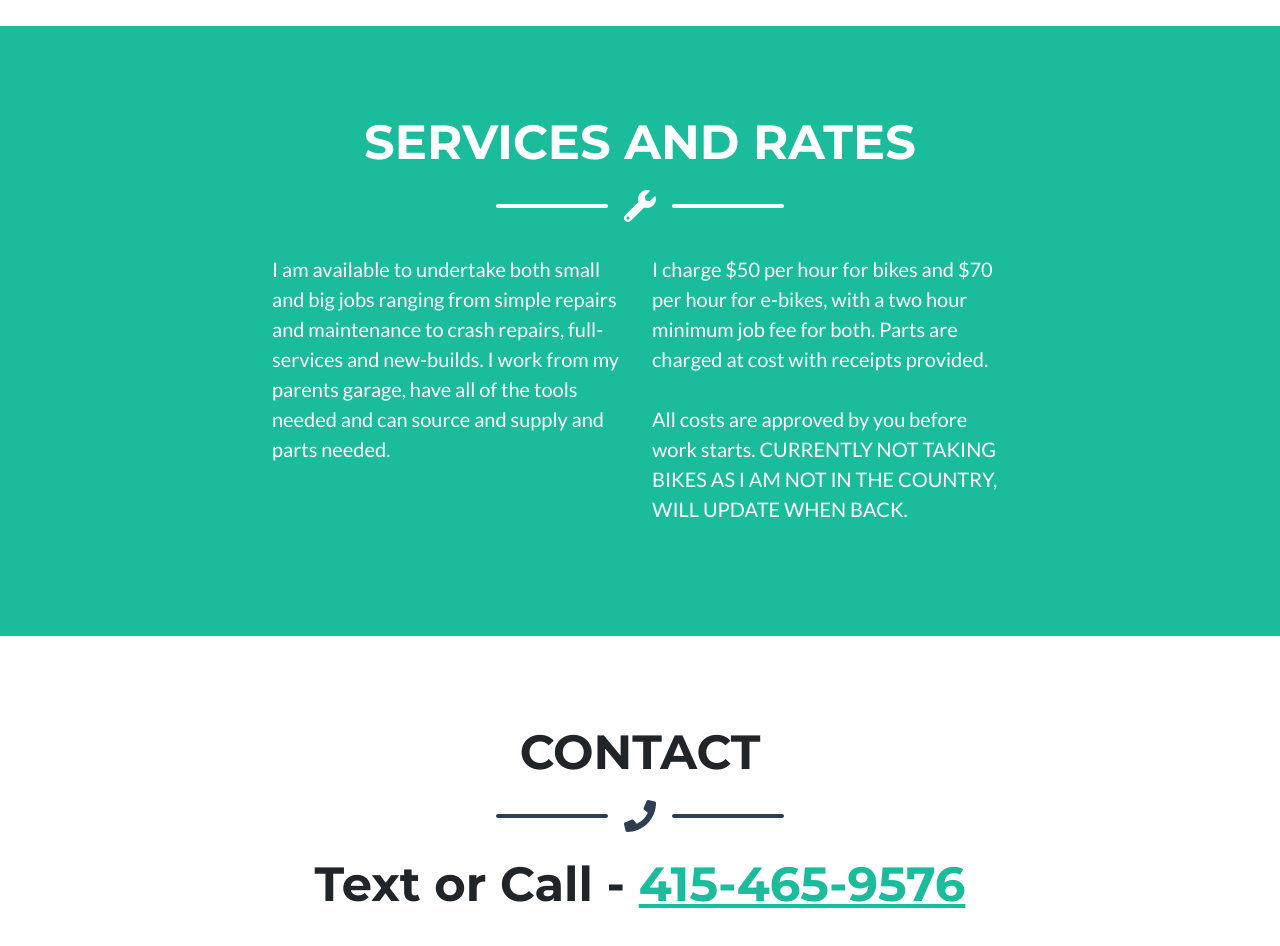
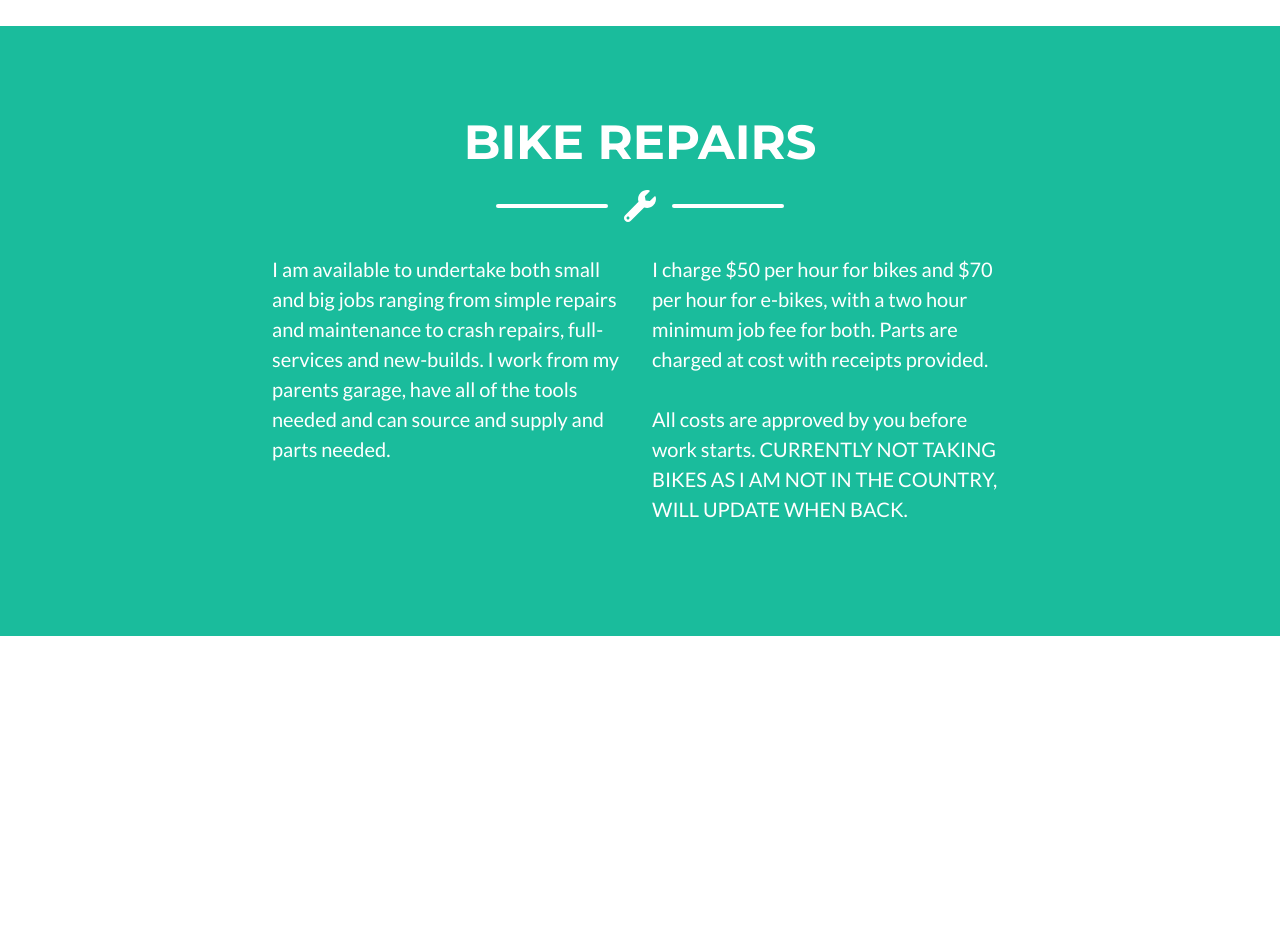
Before and after one commit to JackCurphey/jackcurphey.github.io, a plain HTML site: page index.html in a window 1280 px wide. Shown: the part 1300-2246 px from the top of the page. After the commit the page ends 2128 px from the top, so only its background shows below. Drawn offline with nearby package versions, Linux system fonts and the light colour scheme.

Commit message:
removed contact details
removed contact details by commenting them, removed single line in about me, changed name from services and rates to just bike rates

```diff
--- a/index.html
+++ b/index.html
@@ -65,7 +65,7 @@
                 <!-- About Section Content-->
                 <div class="row">
                     <div class="col-lg-4 ms-auto"><p class="lead">I am a full-time university student studying mechanical engineering in the UK and a part-time bike mechanic when I return home to Marin, California. </p></div>
-                    <div class="col-lg-4 me-auto"><p class="lead">I ride road and gravel, have raced and ridden multi-day endurance distances. I own an S-Works Tarmac and a 3T Exploro.</p></div>
+
                 </div>
                 <iframe style="border-radius:12px" src="https://open.spotify.com/embed/artist/2TirMwFqYsNDTIOURZb9LS?utm_source=generator" width="100%" height="380" frameBorder="0" allowfullscreen="" allow="autoplay; clipboard-write; encrypted-media; fullscreen; picture-in-picture" loading="lazy"></iframe>
 
@@ -75,7 +75,7 @@
         <section class="page-section bg-primary text-white mb-0" id="services">
             <div class="container">
                 <!-- About Section Heading-->
-                <h2 class="page-section-heading text-center text-uppercase text-white">Services and Rates</h2>
+                <h2 class="page-section-heading text-center text-uppercase text-white">Bike Repairs</h2>
                 <!-- Icon Divider-->
                 <div class="divider-custom divider-light">
                     <div class="divider-custom-line"></div>
@@ -94,15 +94,15 @@
         <section class="page-section portfolio" id="contact">
             <div class="container">
                 <!-- About Section Heading-->
-                <h2 class="page-section-heading text-center text-uppercase text-black">Contact</h2>
+                <!-- <h2 class="page-section-heading text-center text-uppercase text-black">Contact</h2> -->
                 <!-- Icon Divider-->
-                <div class="divider-custom divider-dark">
+                <!--<div class="divider-custom divider-dark">
                     <div class="divider-custom-line"></div>
                     <div class="divider-custom-icon"><i class="fas fa-phone"></i></div>
                     <div class="divider-custom-line"></div>
                 </div>
 
-                <h2 class="page-section-heading text-center text-black">Text or Call - <a href="tel:415-465-9576"> 415-465-9576</a></h2>
+                <h2 class="page-section-heading text-center text-black">Text or Call - <a href="tel:415-465-9576"> 415-465-9576</a></h2> //-->
 
 
 
```
